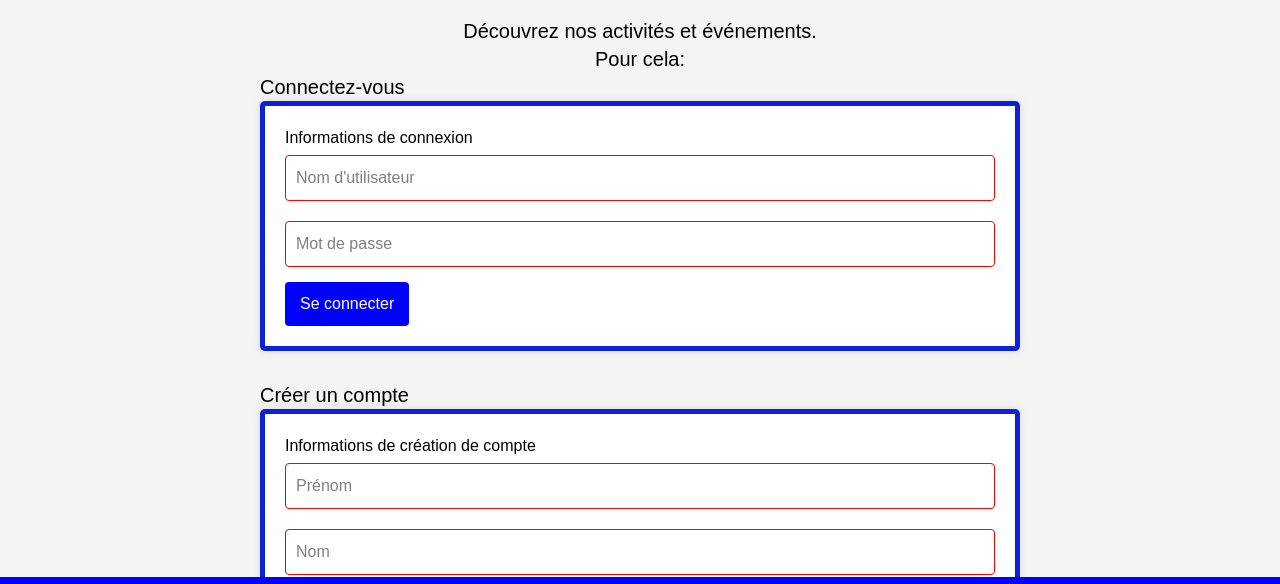
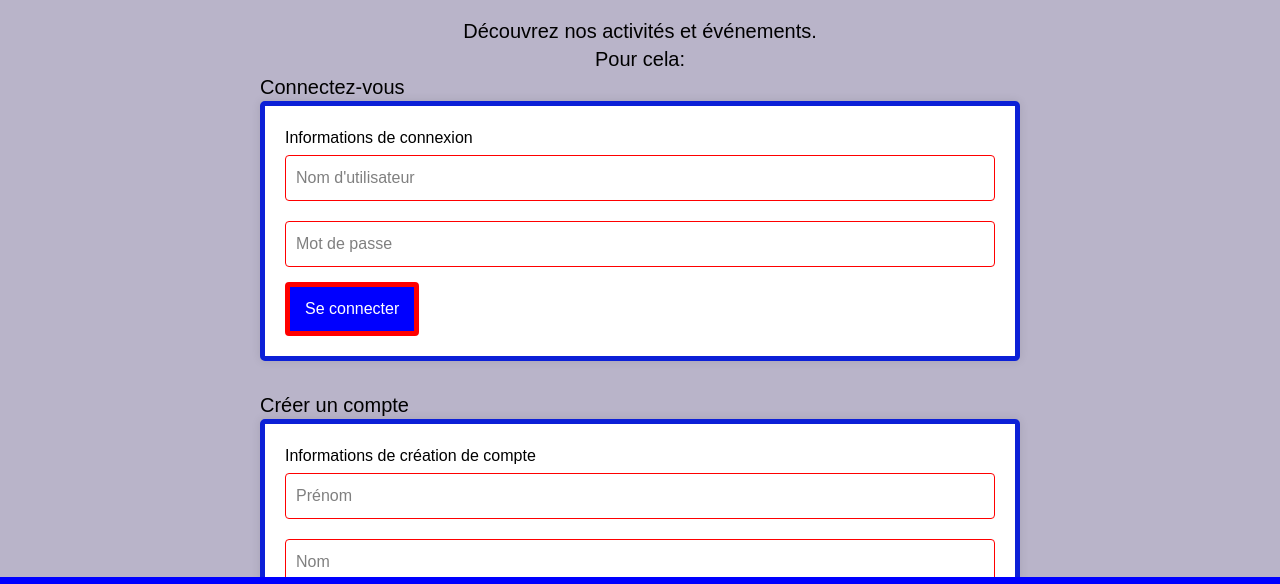
Before and after one commit to Jibril93FAY/Mon-ASC, a plain HTML site: page index.html in a window 1280 px wide. Shown: the part 179-763 px from the top of the page. Drawn offline with nearby package versions, Linux system fonts and the light colour scheme.

Commit message:
Update background color and button styles for improved aesthetics

```diff
--- a/CSS/styles.css
+++ b/CSS/styles.css
@@ -2,7 +2,7 @@
             font-family: Arial, sans-serif;
             margin: 0;
             padding: 0;
-            background-color: #f4f4f4;
+            background-color: #b9b4c9;
         }
          h1 {
             display: flex;
@@ -64,10 +64,10 @@
             background-color: blue;
             color: white;
             padding: 10px 15px;
-            border: none;
+            border: 5px solid red;
             border-radius: 4px;
             cursor: pointer;
         }
         button:hover {
-            background-color: #45a049;
+            background-color: #06b2e6;
         }
```
